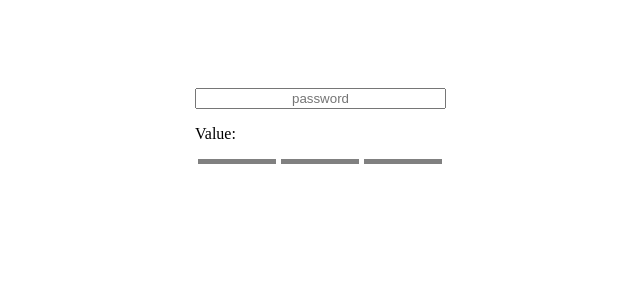
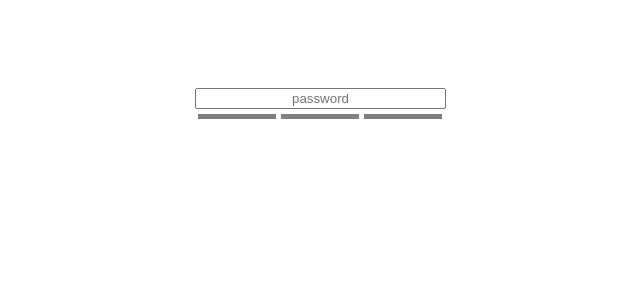
Before and after one commit to DimonAgon/UsencePasswordChecker, an Angular app: page / in a window 1280 px wide. Shown: the top 300 px of the page, without its empty margins (320-960 px from the left). Built offline with nearby package versions, Linux system fonts and the light colour scheme; what xregexp would draw is missing.

Commit message:
delete value show developer feature

```diff
--- a/src/app/password-form/password-form.component.html
+++ b/src/app/password-form/password-form.component.html
@@ -1,8 +1,6 @@
 
 <div class="password-area">
   <app-password-control [formControl]="passwordControl"/>
-  <!--  developer temporary addition-->
-  <p>Value: {{ passwordControl.value }}</p>
-  <!--                              -->
+
   <app-indicator></app-indicator>
 </div>
```
